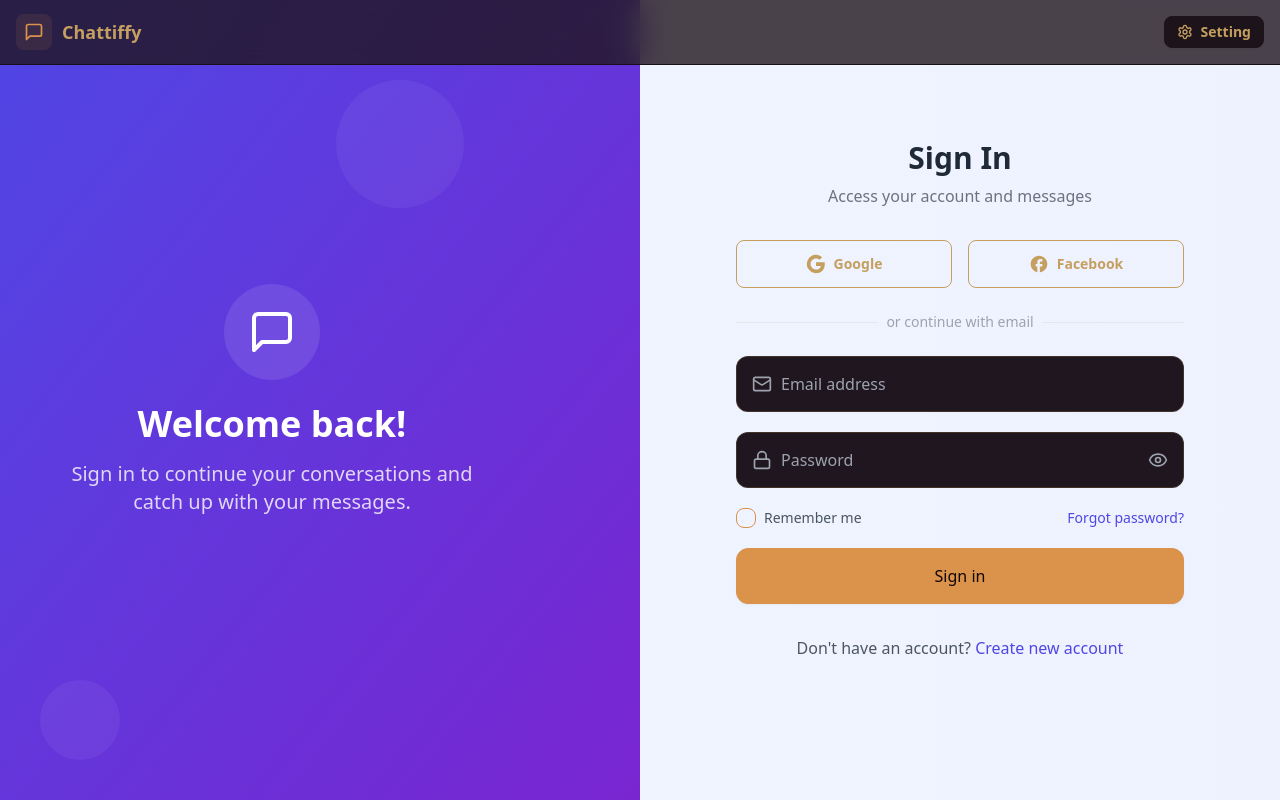
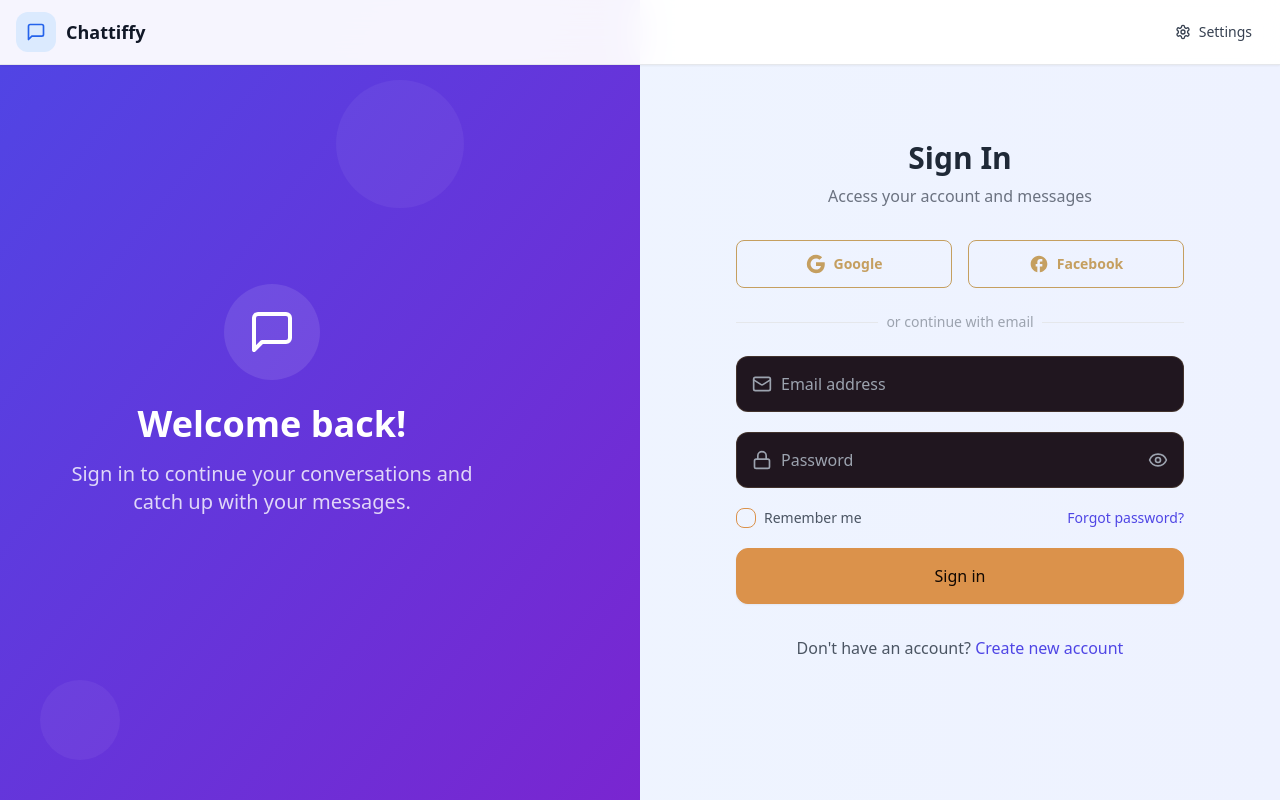
Before and after one commit to blazethunderstorm/chat-application, a React (Vite) app in the folder frontend/: page /login in a window 1280 px wide. Built offline with nearby package versions, Linux system fonts and the light colour scheme; no server answers.

Commit message:
feat:fixed the ui of navbar

```diff
--- a/frontend/src/components/Navbar.jsx
+++ b/frontend/src/components/Navbar.jsx
@@ -7,41 +7,53 @@ const Navbar = () => {
 
   return (
     <header
-      className="bg-base-100 border-b border-base-300 fixed w-full top-0 z-40
-    backdrop-blur-lg bg-base-100/80"
+      className="bg-white dark:bg-gray-900 border-b border-gray-200 dark:border-gray-800 fixed w-full top-0 z-40
+      backdrop-blur-lg bg-white/95 dark:bg-gray-900/95 shadow-sm"
     >
       <div className="container mx-auto px-4 h-16">
         <div className="flex items-center justify-between h-full">
-          <div className="flex items-center gap-8">
-            <Link to="/" className="flex items-center gap-2.5 hover:opacity-80 transition-all">
-              <div className="size-9 rounded-lg bg-primary/10 flex items-center justify-center">
-                <MessageSquare className="w-5 h-5 text-primary" />
+          {/* Logo and app name */}
+          <div className="flex items-center gap-3">
+            <Link to="/" className="flex items-center gap-2.5 group">
+              <div className="size-10 rounded-xl bg-blue-100 dark:bg-blue-900/40 flex items-center justify-center
+                group-hover:bg-blue-200 dark:group-hover:bg-blue-800/60 transition-all">
+                <MessageSquare className="w-5 h-5 text-blue-600 dark:text-blue-400" />
               </div>
-              <h1 className="text-lg font-bold">Chattiffy</h1>
+              <h1 className="text-lg font-bold text-gray-900 dark:text-white">Chattiffy</h1>
             </Link>
           </div>
 
-          <div className="flex items-center gap-2">
+          {/* Navigation buttons */}
+          <div className="flex items-center gap-3">
             <Link
               to={"/settings"}
-              className={`
-              btn btn-sm gap-2 transition-colors
-
-              `}
+              className="inline-flex items-center justify-center rounded-lg px-3 py-2 text-sm font-medium
+                text-gray-700 hover:text-gray-900 hover:bg-gray-100 dark:text-gray-300 dark:hover:text-white
+                dark:hover:bg-gray-800 transition-colors"
             >
-              <Settings className="w-4 h-4" />
-              <span className="hidden sm:inline">Setting</span>
+              <Settings className="w-4 h-4 mr-2" />
+              <span className="hidden sm:inline">Settings</span>
             </Link>
 
             {authUser && (
               <>
-                <Link to={"/profile"} className={`btn btn-sm gap-2`}>
-                  <User className="size-5" />
+                <Link
+                  to={"/profile"}
+                  className="inline-flex items-center justify-center rounded-lg px-3 py-2 text-sm font-medium
+                    text-gray-700 hover:text-gray-900 hover:bg-gray-100 dark:text-gray-300 dark:hover:text-white
+                    dark:hover:bg-gray-800 transition-colors"
+                >
+                  <User className="w-4 h-4 mr-2" />
                   <span className="hidden sm:inline">Profile</span>
                 </Link>
 
-                <button className="flex gap-2 items-center" onClick={logout}>
-                  <LogOut className="size-5" />
+                <button
+                  onClick={logout}
+                  className="inline-flex items-center justify-center rounded-lg px-3 py-2 text-sm font-medium
+                    text-red-600 hover:text-red-700 hover:bg-red-50 dark:text-red-400 dark:hover:text-red-300
+                    dark:hover:bg-red-900/20 transition-colors"
+                >
+                  <LogOut className="w-4 h-4 mr-2" />
                   <span className="hidden sm:inline">Logout</span>
                 </button>
               </>
@@ -52,4 +64,5 @@ const Navbar = () => {
     </header>
   );
 };
+
 export default Navbar;
```
